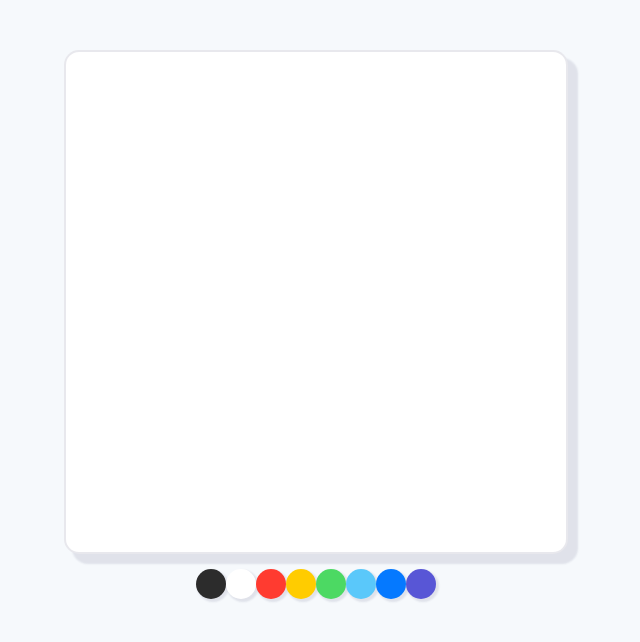
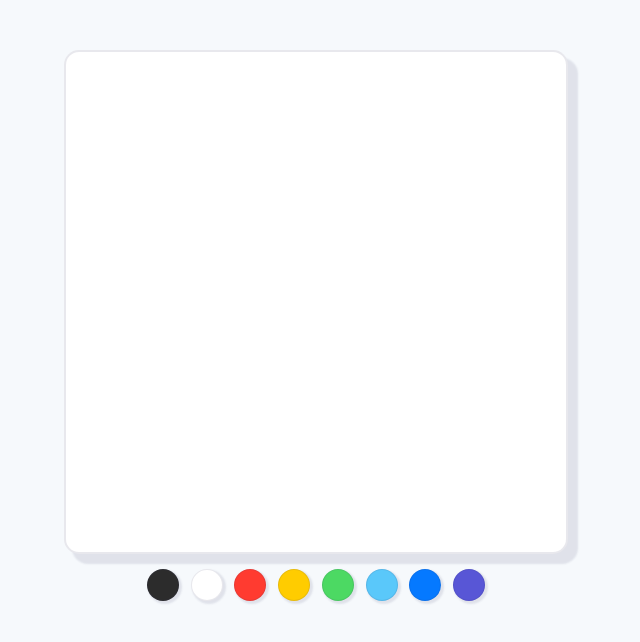
Before and after one commit to duswls3913/paintjs, a plain HTML site: page index.html in a window 1280 px wide. Shown: the whole page, without its empty margins (324-964 px from the left). Drawn offline with Linux system fonts and the light colour scheme.

Commit message:
modify css

```diff
--- a/styles.css
+++ b/styles.css
@@ -20,12 +20,15 @@ body{
 .controls .controls_colors{
   display: flex;
   padding-top: 15px;
+  width: 350px;
+  justify-content: space-around;
 }
 
 .controls_colors .controls_color{
   width: 30px;
   height: 30px;
   border-radius: 25px;
+  border: .2px solid rgba(50, 50, 93, .11);
   box-shadow: 2px 2px 2px 1px rgba(50, 50, 93, .11);
   cursor: pointer;
 
```
